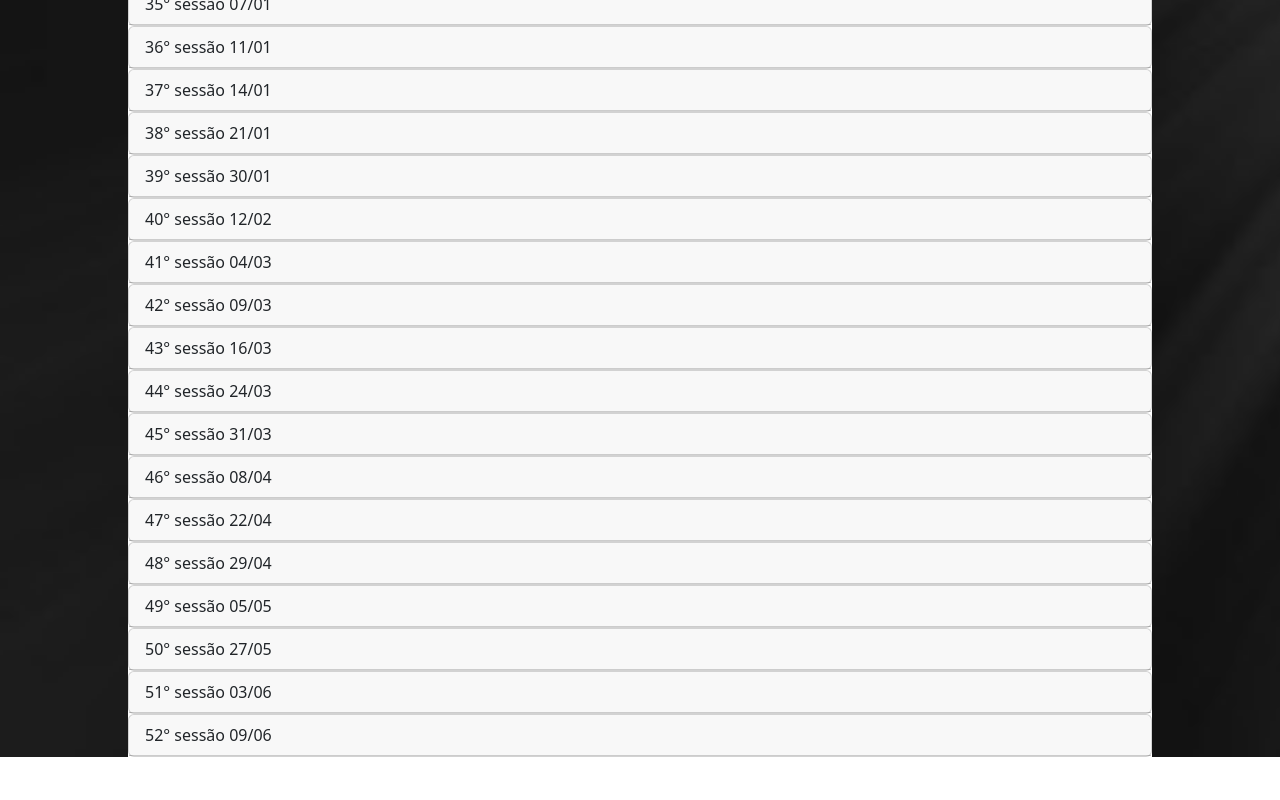
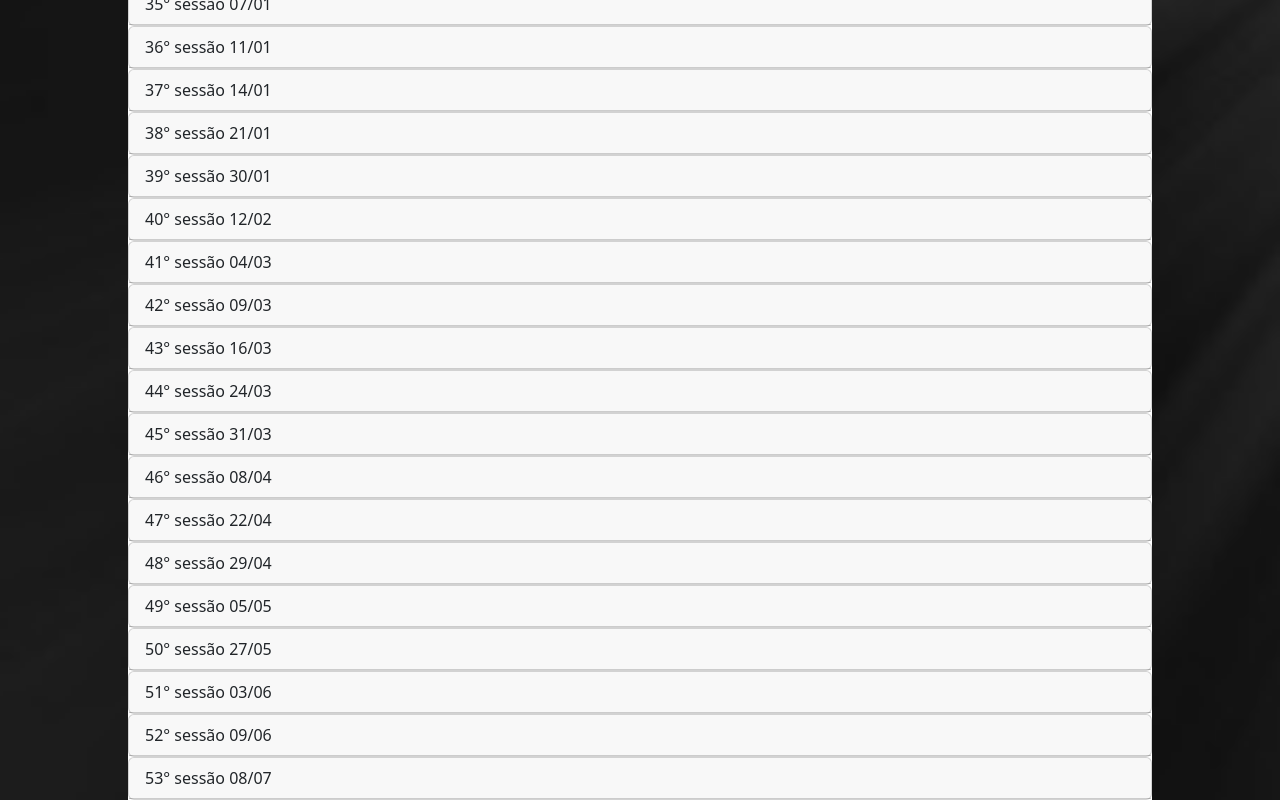
Before and after one commit to CaioCohen/CorruptedDominion, an Angular app: page /sessoes in a window 1280 px wide. Shown: the part 1541-2341 px from the top of the page. Before the commit the page ends 2298 px from the top, so only its background shows below. Built offline with nearby package versions, Linux system fonts and the light colour scheme; what ngx-bootstrap-icons would draw is missing.

Commit message:
cacada da babayaga

```diff
--- a/src/app/main/sessoes/sessoes.component.html
+++ b/src/app/main/sessoes/sessoes.component.html
@@ -1751,6 +1751,11 @@
         <div accordion-heading class="header"> 52° sessão 09/06</div>
         <p>A próxima parada foi a caverna das ruínas pretificantes, onde eles encontraram o dracolisk ancião e pegaram seu liquido medular. Eles também encontraram e mataram o Anugas no caminho.</p>
       </accordion-group>
+      <accordion-group>
+        <div accordion-heading class="header"> 53° sessão 08/07</div>
+        <p>O artefato de Nimue brilha, indicando que a Babayaga, a bruxa que roubou o rosto da irmã dela, está por perto. O grupo começa a procurar cautelosamente a Babayaga, até encontrar certos circulos mágicos suspeitos.</p>
+        <p>Seguindo os círculos mágicos, eles encontram uma cabana com 2 pernas de galinha, adivinham que aquela é a cabana da bruxa e atacam. Depois de um curto combate, a Nimue mata a Babayaga, libertando as partes dos corpos que esta roubou. Eles também encontram uma série de itens, incluindo um cristal multicromático danificado, porém muito valioso.</p>
+      </accordion-group>
     </ng-container>
   </accordion>
 </div>
```
